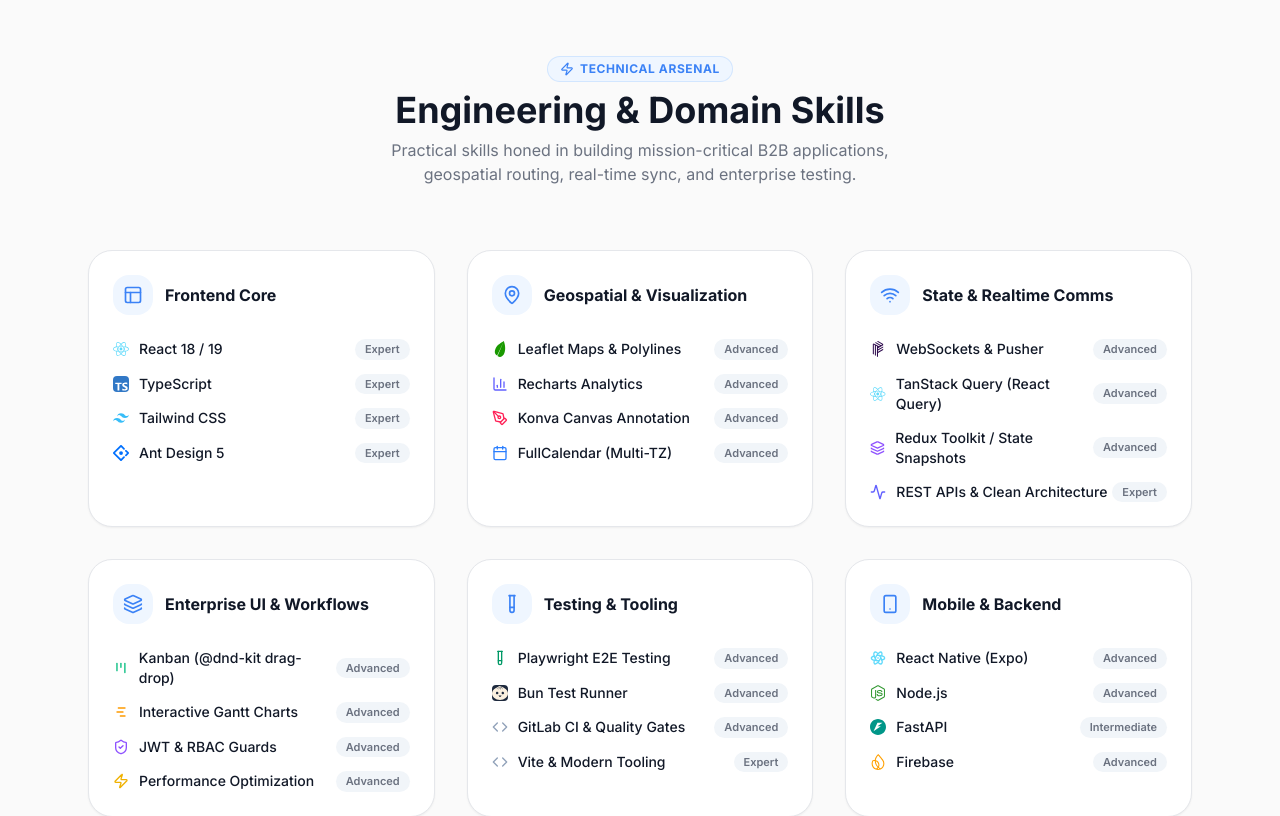
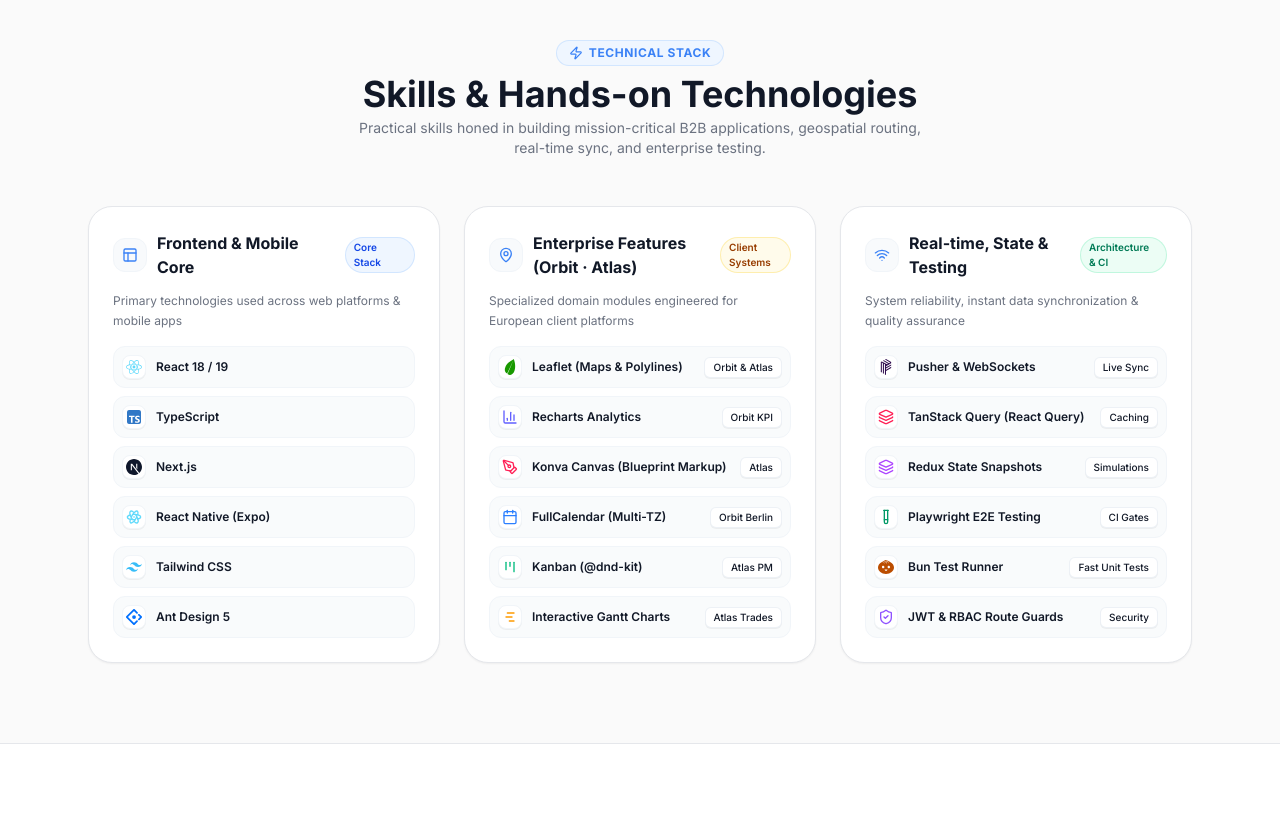
Before and after one commit to Vileyy/viley-portfolio, a React (Vite) app: page / in a window 1280 px wide. Shown: the part 1600-2416 px from the top of the page. Built offline with nearby package versions, Linux system fonts and the light colour scheme.

Commit message:
refactor(skills): compact 3-column layout focused on production-delivered technologies

```diff
--- a/src/components/sections/Skills.tsx
+++ b/src/components/sections/Skills.tsx
@@ -3,145 +3,91 @@ import { motion } from 'framer-motion';
 import type { Variants } from 'framer-motion';
 import {
   Layout,
-  Smartphone,
-  Layers,
-  Activity,
+  MapPin,
   Wifi,
   Zap,
-  Code,
-  MapPin,
   BarChart3,
   Calendar,
   Kanban as KanbanIcon,
   GanttChart,
   PenTool,
   ShieldCheck,
-  TestTube
+  TestTube,
+  Layers
 } from 'lucide-react';
 
-import { FaReact, FaNodeJs } from 'react-icons/fa';
+import { FaReact } from 'react-icons/fa';
 import {
   SiTypescript,
-  SiFirebase,
   SiTailwindcss,
-  SiFlutter,
+  SiNextdotjs,
   SiAntdesign,
   SiLeaflet,
   SiPusher,
-  SiBun,
-  SiHtml5,
-  SiCss,
-  SiFastapi
+  SiBun
 } from 'react-icons/si';
 import { TbBrandReactNative } from 'react-icons/tb';
 
-const getSkillIcon = (name: string) => {
-  const n = name.toLowerCase();
-
-  if (n.includes('react native')) return <TbBrandReactNative className="w-4 h-4 text-[#61dafb]" />;
-  if (n.includes('react')) return <FaReact className="w-4 h-4 text-[#61dafb]" />;
-  if (n.includes('typescript')) return <SiTypescript className="w-4 h-4 text-[#3178c6] rounded-sm" />;
-  if (n.includes('html5')) {
-    return (
-      <div className="flex items-center gap-0.5">
-        <SiHtml5 className="w-4 h-4 text-[#e34f26]" />
-        <SiCss className="w-4 h-4 text-[#1572b6]" />
-      </div>
-    );
-  }
-  if (n.includes('tailwind')) return <SiTailwindcss className="w-4 h-4 text-[#38bdf8]" />;
-  if (n.includes('ant design')) return <SiAntdesign className="w-4 h-4 text-[#0170fe]" />;
-  if (n.includes('node.js')) return <FaNodeJs className="w-4 h-4 text-[#339933]" />;
-  if (n.includes('fastapi')) return <SiFastapi className="w-4 h-4 text-[#009688]" />;
-  if (n.includes('flutter')) return <SiFlutter className="w-4 h-4 text-[#02569b]" />;
-  if (n.includes('firebase')) return <SiFirebase className="w-4 h-4 text-[#ffa000]" />;
-  if (n.includes('leaflet')) return <SiLeaflet className="w-4 h-4 text-[#199900]" />;
-  if (n.includes('pusher') || n.includes('websocket')) return <SiPusher className="w-4 h-4 text-[#300d4f]" />;
-  if (n.includes('bun')) return <SiBun className="w-4 h-4 text-[#fbf0df] bg-slate-800 rounded-sm" />;
-  if (n.includes('recharts') || n.includes('analytics')) return <BarChart3 className="w-4 h-4 text-indigo-500" />;
-  if (n.includes('fullcalendar') || n.includes('calendar')) return <Calendar className="w-4 h-4 text-blue-500" />;
-  if (n.includes('kanban') || n.includes('dnd-kit')) return <KanbanIcon className="w-4 h-4 text-emerald-500" />;
-  if (n.includes('gantt')) return <GanttChart className="w-4 h-4 text-amber-500" />;
-  if (n.includes('konva') || n.includes('canvas')) return <PenTool className="w-4 h-4 text-rose-500" />;
-  if (n.includes('playwright') || n.includes('test')) return <TestTube className="w-4 h-4 text-emerald-600" />;
-  if (n.includes('jwt') || n.includes('rbac') || n.includes('security')) return <ShieldCheck className="w-4 h-4 text-violet-500" />;
-  if (n.includes('rest') || n.includes('api')) return <Activity className="w-4 h-4 text-indigo-500" />;
-  if (n.includes('query') || n.includes('redux') || n.includes('state') || n.includes('architecture')) return <Layers className="w-4 h-4 text-violet-500" />;
-  if (n.includes('performance')) return <Zap className="w-4 h-4 text-yellow-500" />;
-  return <Code className="w-4 h-4 text-slate-400" />;
-};
-
-interface Skill {
+interface SkillItem {
   name: string;
-  level: 'Expert' | 'Advanced' | 'Intermediate';
+  context?: string;
+  icon: React.ReactNode;
 }
 
-interface SkillGroup {
-  category: string;
+interface SkillCategory {
+  title: string;
+  subtitle: string;
+  badge: string;
+  badgeColor: string;
   icon: React.ComponentType<{ className?: string }>;
-  skills: Skill[];
+  skills: SkillItem[];
 }
 
 export const Skills: React.FC = () => {
-  const skillGroups: SkillGroup[] = [
+  const categories: SkillCategory[] = [
     {
-      category: 'Frontend Core',
+      title: 'Frontend & Mobile Core',
+      subtitle: 'Primary technologies used across web platforms & mobile apps',
+      badge: 'Core Stack',
+      badgeColor: 'bg-blue-50 text-blue-700 border-blue-200/60',
       icon: Layout,
       skills: [
-        { name: 'React 18 / 19', level: 'Expert' },
-        { name: 'TypeScript', level: 'Expert' },
-        { name: 'Tailwind CSS', level: 'Expert' },
-        { name: 'Ant Design 5', level: 'Expert' }
+        { name: 'React 18 / 19', icon: <FaReact className="w-4 h-4 text-[#61dafb]" /> },
+        { name: 'TypeScript', icon: <SiTypescript className="w-3.5 h-3.5 text-[#3178c6] rounded-xs" /> },
+        { name: 'Next.js', icon: <SiNextdotjs className="w-4 h-4 text-slate-900" /> },
+        { name: 'React Native (Expo)', icon: <TbBrandReactNative className="w-4 h-4 text-[#61dafb]" /> },
+        { name: 'Tailwind CSS', icon: <SiTailwindcss className="w-4 h-4 text-[#38bdf8]" /> },
+        { name: 'Ant Design 5', icon: <SiAntdesign className="w-4 h-4 text-[#0170fe]" /> }
       ]
     },
     {
-      category: 'Geospatial & Visualization',
+      title: 'Enterprise Features (Orbit · Atlas)',
+      subtitle: 'Specialized domain modules engineered for European client platforms',
+      badge: 'Client Systems',
+      badgeColor: 'bg-amber-50 text-amber-800 border-amber-200/60',
       icon: MapPin,
       skills: [
-        { name: 'Leaflet Maps & Polylines', level: 'Advanced' },
-        { name: 'Recharts Analytics', level: 'Advanced' },
-        { name: 'Konva Canvas Annotation', level: 'Advanced' },
-        { name: 'FullCalendar (Multi-TZ)', level: 'Advanced' }
+        { name: 'Leaflet (Maps & Polylines)', context: 'Orbit & Atlas', icon: <SiLeaflet className="w-4 h-4 text-[#199900]" /> },
+        { name: 'Recharts Analytics', context: 'Orbit KPI', icon: <BarChart3 className="w-4 h-4 text-indigo-500" /> },
+        { name: 'Konva Canvas (Blueprint Markup)', context: 'Atlas', icon: <PenTool className="w-4 h-4 text-rose-500" /> },
+        { name: 'FullCalendar (Multi-TZ)', context: 'Orbit Berlin', icon: <Calendar className="w-4 h-4 text-blue-500" /> },
+        { name: 'Kanban (@dnd-kit)', context: 'Atlas PM', icon: <KanbanIcon className="w-4 h-4 text-emerald-500" /> },
+        { name: 'Interactive Gantt Charts', context: 'Atlas Trades', icon: <GanttChart className="w-4 h-4 text-amber-500" /> }
       ]
     },
     {
-      category: 'State & Realtime Comms',
+      title: 'Real-time, State & Testing',
+      subtitle: 'System reliability, instant data synchronization & quality assurance',
+      badge: 'Architecture & CI',
+      badgeColor: 'bg-emerald-50 text-emerald-700 border-emerald-200/60',
       icon: Wifi,
       skills: [
-        { name: 'WebSockets & Pusher', level: 'Advanced' },
-        { name: 'TanStack Query (React Query)', level: 'Advanced' },
-        { name: 'Redux Toolkit / State Snapshots', level: 'Advanced' },
-        { name: 'REST APIs & Clean Architecture', level: 'Expert' }
-      ]
-    },
-    {
-      category: 'Enterprise UI & Workflows',
-      icon: Layers,
-      skills: [
-        { name: 'Kanban (@dnd-kit drag-drop)', level: 'Advanced' },
-        { name: 'Interactive Gantt Charts', level: 'Advanced' },
-        { name: 'JWT & RBAC Guards', level: 'Advanced' },
-        { name: 'Performance Optimization', level: 'Advanced' }
-      ]
-    },
-    {
-      category: 'Testing & Tooling',
-      icon: TestTube,
-      skills: [
-        { name: 'Playwright E2E Testing', level: 'Advanced' },
-        { name: 'Bun Test Runner', level: 'Advanced' },
-        { name: 'GitLab CI & Quality Gates', level: 'Advanced' },
-        { name: 'Vite & Modern Tooling', level: 'Expert' }
-      ]
-    },
-    {
-      category: 'Mobile & Backend',
-      icon: Smartphone,
-      skills: [
-        { name: 'React Native (Expo)', level: 'Advanced' },
-        { name: 'Node.js', level: 'Advanced' },
-        { name: 'FastAPI', level: 'Intermediate' },
-        { name: 'Firebase', level: 'Advanced' }
+        { name: 'Pusher & WebSockets', context: 'Live Sync', icon: <SiPusher className="w-4 h-4 text-[#300d4f]" /> },
+        { name: 'TanStack Query (React Query)', context: 'Caching', icon: <Layers className="w-4 h-4 text-rose-500" /> },
+        { name: 'Redux State Snapshots', context: 'Simulations', icon: <Layers className="w-4 h-4 text-purple-500" /> },
+        { name: 'Playwright E2E Testing', context: 'CI Gates', icon: <TestTube className="w-4 h-4 text-emerald-600" /> },
+        { name: 'Bun Test Runner', context: 'Fast Unit Tests', icon: <SiBun className="w-4 h-4 text-amber-700" /> },
+        { name: 'JWT & RBAC Route Guards', context: 'Security', icon: <ShieldCheck className="w-4 h-4 text-violet-500" /> }
       ]
     }
   ];
@@ -157,66 +103,86 @@ export const Skills: React.FC = () => {
   };
 
   const cardVariants: Variants = {
-    hidden: { opacity: 0, y: 20 },
-    show: { opacity: 1, y: 0, transition: { type: 'spring', stiffness: 80 } }
+    hidden: { opacity: 0, y: 15 },
+    show: { opacity: 1, y: 0, transition: { duration: 0.4 } }
   };
 
   return (
-    <section id="skills" className="py-24 bg-card border-t border-border-custom">
+    <section id="skills" className="py-20 bg-card border-t border-border-custom">
       <div className="container mx-auto px-6 max-w-6xl">
         <motion.div
           initial={{ opacity: 0, y: 20 }}
           whileInView={{ opacity: 1, y: 0 }}
           viewport={{ once: true }}
-          transition={{ duration: 0.6 }}
-          className="text-center mb-16"
+          transition={{ duration: 0.5 }}
+          className="text-center mb-12"
         >
           <div className="inline-flex items-center gap-1.5 px-3 py-1 rounded-full bg-blue-50 border border-blue-200/60 text-primary text-xs font-bold uppercase tracking-wider mb-2">
-            <Zap className="w-3.5 h-3.5" /> Technical Arsenal
+            <Zap className="w-3.5 h-3.5" /> Technical Stack
           </div>
           <h2 className="text-3xl md:text-4xl font-extrabold text-text-primary">
-            Engineering & Domain Skills
+            Skills & Hands-on Technologies
           </h2>
-          <p className="text-text-secondary text-sm md:text-base mt-2 max-w-xl mx-auto">
+          <p className="text-text-secondary text-sm mt-1 max-w-xl mx-auto">
             Practical skills honed in building mission-critical B2B applications, geospatial routing, real-time sync, and enterprise testing.
           </p>
         </motion.div>
 
+        {/* Compact 3-Column Grid */}
         <motion.div
           variants={containerVariants}
           initial="hidden"
           whileInView="show"
           viewport={{ once: true }}
-          className="grid grid-cols-1 md:grid-cols-2 lg:grid-cols-3 gap-8"
+          className="grid grid-cols-1 md:grid-cols-3 gap-6"
         >
-          {skillGroups.map((group, idx) => {
-            const Icon = group.icon;
+          {categories.map((cat, idx) => {
+            const Icon = cat.icon;
             return (
               <motion.div
                 key={idx}
                 variants={cardVariants}
-                whileHover={{ y: -6, boxShadow: '0 12px 30px rgba(59, 130, 246, 0.08)' }}
-                className="bg-white p-6 rounded-3xl border border-border-custom transition-all duration-300 shadow-xs"
+                className="bg-white p-6 rounded-3xl border border-border-custom shadow-xs hover:border-slate-300 transition-colors flex flex-col justify-between"
               >
-                <div className="flex items-center gap-3 mb-6">
-                  <div className="p-2.5 rounded-2xl bg-blue-50 text-primary">
-                    <Icon className="w-5 h-5" />
+                <div>
+                  {/* Category Header */}
+                  <div className="flex items-center justify-between gap-2 mb-3">
+                    <div className="flex items-center gap-2.5">
+                      <div className="p-2 rounded-xl bg-slate-50 text-primary border border-slate-100">
+                        <Icon className="w-4 h-4" />
+                      </div>
+                      <h3 className="text-base font-bold text-text-primary">{cat.title}</h3>
+                    </div>
+                    <span className={`text-[10px] font-semibold px-2 py-0.5 rounded-full border ${cat.badgeColor}`}>
+                      {cat.badge}
+                    </span>
                   </div>
-                  <h3 className="text-base font-bold text-text-primary">{group.category}</h3>
-                </div>
 
-                <div className="flex flex-col gap-3.5">
-                  {group.skills.map((skill, sIdx) => (
-                    <div key={sIdx} className="flex justify-between items-center">
-                      <span className="flex items-center gap-2.5 text-xs sm:text-sm font-medium text-text-primary">
-                        {getSkillIcon(skill.name)}
-                        <span>{skill.name}</span>
-                      </span>
-                      <span className="text-[11px] px-2.5 py-0.5 rounded-full bg-slate-100 text-text-secondary font-semibold">
-                        {skill.level}
-                      </span>
-                    </div>
-                  ))}
+                  <p className="text-xs text-text-secondary mb-4 leading-relaxed">
+                    {cat.subtitle}
+                  </p>
+
+                  {/* Clean Skill Chips */}
+                  <div className="flex flex-col gap-2">
+                    {cat.skills.map((skill, sIdx) => (
+                      <div
+                        key={sIdx}
+                        className="flex items-center justify-between p-2 rounded-xl bg-slate-50/80 border border-slate-100 hover:bg-slate-100/70 transition-colors"
+                      >
+                        <div className="flex items-center gap-2.5">
+                          <div className="w-6 h-6 rounded-lg bg-white shadow-2xs border border-slate-100 flex items-center justify-center shrink-0">
+                            {skill.icon}
+                          </div>
+                          <span className="text-xs font-semibold text-text-primary">{skill.name}</span>
+                        </div>
+                        {skill.context && (
+                          <span className="text-[10px] font-medium text-text-muted bg-white px-2 py-0.5 rounded-md border border-slate-200/60 shadow-2xs">
+                            {skill.context}
+                          </span>
+                        )}
+                      </div>
+                    ))}
+                  </div>
                 </div>
               </motion.div>
             );
```
